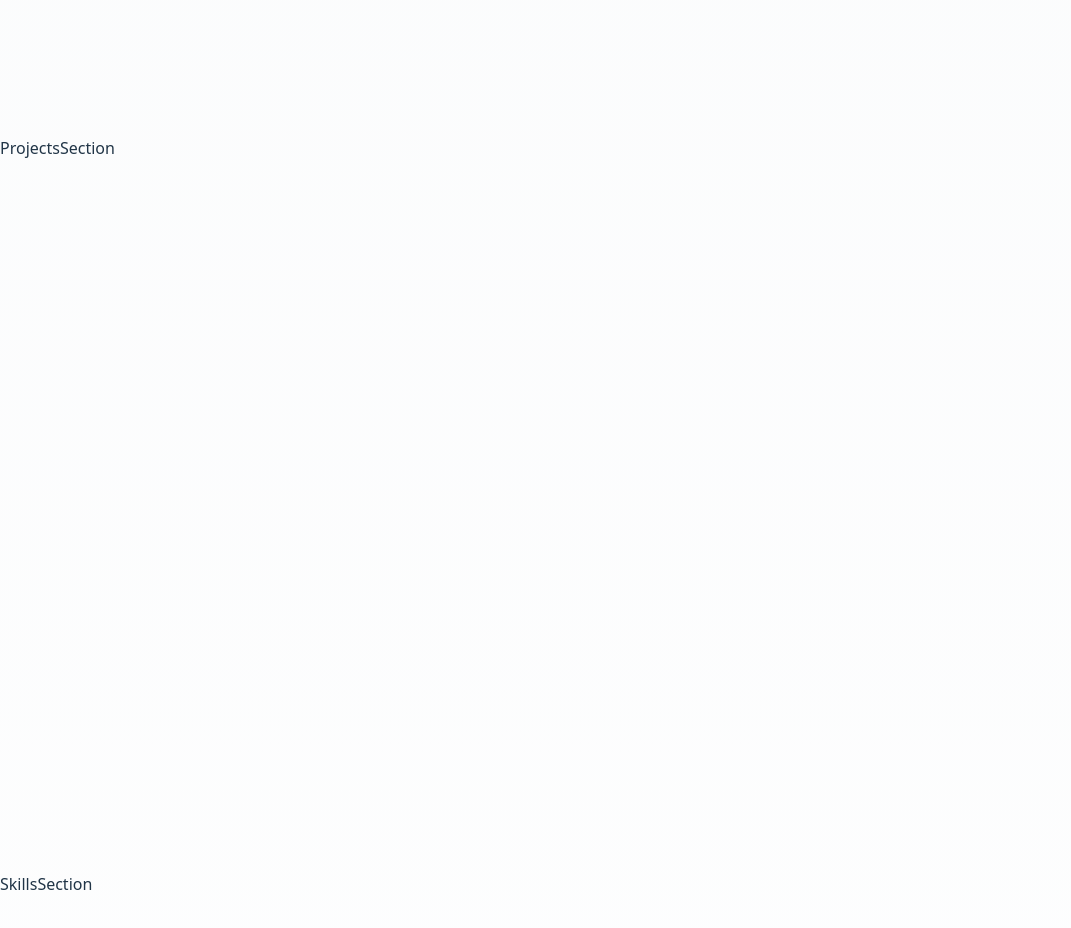
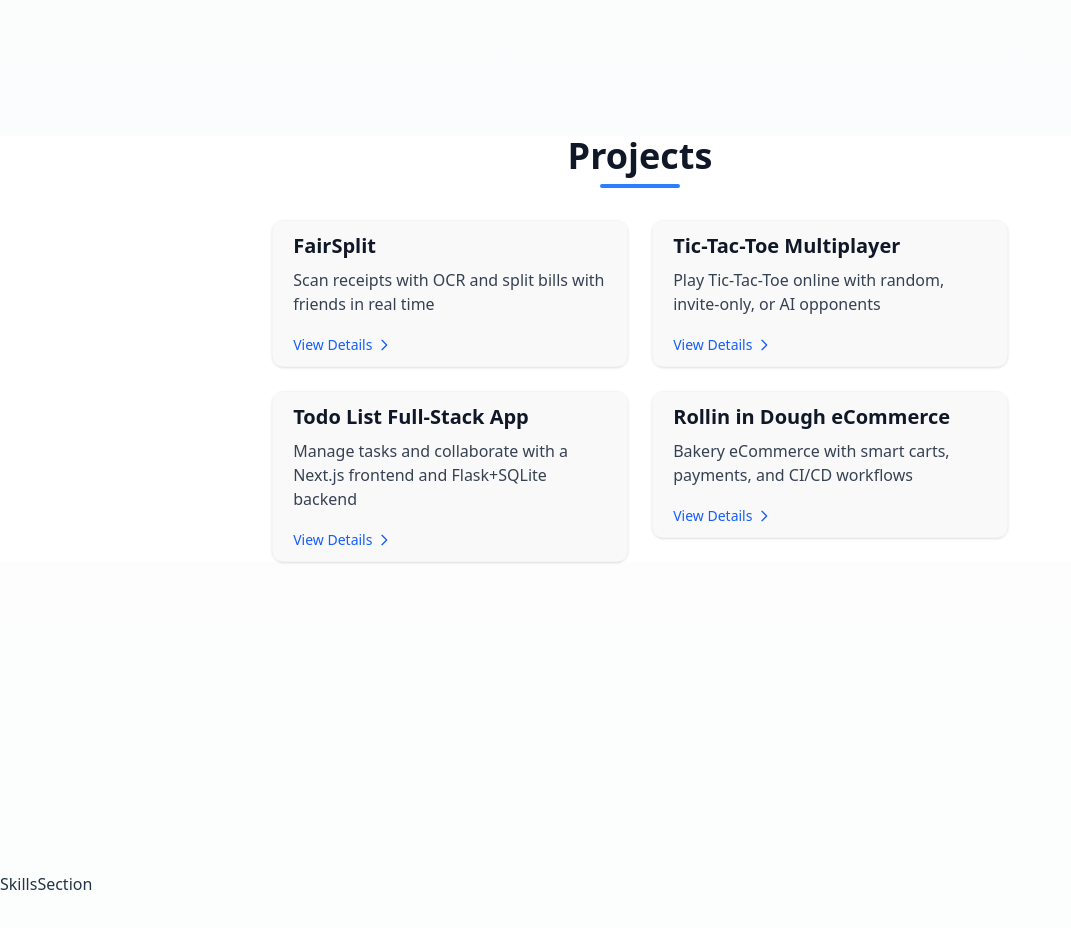
Before and after one commit to yoohyunk/yoohyunk, a React (Vite) app: page / in a window 1280 px wide. Shown: the part 1560-2488 px from the top of the page, without its empty margins (0-1071 px from the left). Built offline with nearby package versions, Linux system fonts and the light colour scheme.

Commit message:
feat: Add Projects section with card and modal components
- Create ProjectCard and ProjectModal components

- Add Project type definition

- Include projects data file

- Implement Projects section with animations

```diff
--- /dev/null
+++ b/src/components/ProjectCard.tsx
@@ -0,0 +1,39 @@
+import React from "react";
+import { Project } from "../types/project";
+
+interface ProjectCardProps {
+  project: Project;
+  onClick: () => void;
+}
+
+export default function ProjectCard({ project, onClick }: ProjectCardProps) {
+  return (
+    <div className="bg-white rounded-xl border border-gray-100 shadow-sm">
+      <button
+        onClick={onClick}
+        className="w-full text-left p-6 rounded-xl hover:bg-blue-50 transition-all duration-300 bg-white"
+      >
+        <h3 className="text-xl font-semibold mb-2 text-gray-900 group-hover:text-blue-600 transition-colors">
+          {project.title}
+        </h3>
+        <p className="text-gray-700 mb-4">{project.summary}</p>
+        <span className="text-sm text-blue-600 font-medium inline-flex items-center">
+          View Details
+          <svg
+            className="w-4 h-4 ml-1 group-hover:translate-x-1 transition-transform"
+            fill="none"
+            viewBox="0 0 24 24"
+            stroke="currentColor"
+          >
+            <path
+              strokeLinecap="round"
+              strokeLinejoin="round"
+              strokeWidth={2}
+              d="M9 5l7 7-7 7"
+            />
+          </svg>
+        </span>
+      </button>
+    </div>
+  );
+}
--- /dev/null
+++ b/src/components/ProjectModal.tsx
@@ -0,0 +1,74 @@
+import React from "react";
+import { Project } from "../types/project";
+import { createPortal } from "react-dom";
+
+interface ProjectModalProps {
+  project: Project;
+  onClose: () => void;
+}
+
+export default function ProjectModal({ project, onClose }: ProjectModalProps) {
+  return createPortal(
+    <div
+      className="fixed inset-0 flex items-center justify-center z-50 bg-black/50 backdrop-blur-sm p-4"
+      onClick={onClose}
+    >
+      <div
+        className="bg-white rounded-2xl p-8 shadow-xl max-w-lg w-full mx-4 relative"
+        onClick={(e) => e.stopPropagation()}
+      >
+        <h3 className="text-2xl font-semibold mb-4 text-gray-900">
+          {project.title}
+        </h3>
+        <p className="text-gray-700 mb-6 leading-relaxed">
+          {project.description}
+        </p>
+        <div className="mb-6">
+          <h4 className="text-sm font-semibold text-gray-900 mb-2">
+            Technologies
+          </h4>
+          <div className="flex flex-wrap gap-2">
+            {project.tech.map((tech) => (
+              <span
+                key={tech}
+                className="px-3 py-1 bg-blue-50 text-blue-600 rounded-full text-sm"
+              >
+                {tech}
+              </span>
+            ))}
+          </div>
+        </div>
+        <div className="flex justify-between items-center">
+          <a
+            href={project.link}
+            target="_blank"
+            rel="noopener noreferrer"
+            className="text-blue-600 font-medium hover:underline inline-flex items-center group"
+          >
+            View on GitHub
+            <svg
+              className="w-4 h-4 ml-1 group-hover:translate-x-1 transition-transform"
+              fill="none"
+              viewBox="0 0 24 24"
+              stroke="currentColor"
+            >
+              <path
+                strokeLinecap="round"
+                strokeLinejoin="round"
+                strokeWidth={2}
+                d="M9 5l7 7-7 7"
+              />
+            </svg>
+          </a>
+          <button
+            onClick={onClose}
+            className="px-4 py-2 text-sm font-medium text-gray-600 hover:text-gray-900 transition-colors"
+          >
+            Close
+          </button>
+        </div>
+      </div>
+    </div>,
+    document.body
+  );
+}
--- /dev/null
+++ b/src/data/projects.json
@@ -0,0 +1,46 @@
+[
+  {
+    "title": "FairSplit",
+    "summary": "Scan receipts with OCR and split bills with friends in real time",
+    "description": "FairSplit is built with Django & Supabase, using OCR to scan receipts for accurate, real-time bill splitting among friends.",
+    "link": "https://github.com/yoohyunk/FairSplit",
+    "tech": ["Django", "Supabase", "Tailwind CSS", "OCR"]
+  },
+  {
+    "title": "Tic-Tac-Toe Multiplayer",
+    "summary": "Play Tic-Tac-Toe online with random, invite-only, or AI opponents",
+    "description": "This React Native & Firebase game supports random matches, invite-only rooms, and easy/hard AI modes, handling room setup, state syncing, and seamless transitions to results.",
+    "link": "https://github.com/yoohyunk/TicTacToeApp",
+    "tech": [
+      "React Native",
+      "Firebase Auth",
+      "Firestore",
+      "Expo",
+      "TypeScript",
+      "AI Logic"
+    ]
+  },
+  {
+    "title": "Todo List Full-Stack App",
+    "summary": "Manage tasks and collaborate with a Next.js frontend and Flask+SQLite backend",
+    "description": "A full-stack Todo List application featuring task and list management, collaborator invites, and real-time progress tracking, powered by Next.js, Flask, and SQLite.",
+    "link": "https://github.com/yoohyunk/todo-list-frontend",
+    "tech": ["Next.js", "React", "Flask", "SQLite", "REST API"]
+  },
+  {
+    "title": "Rollin in Dough eCommerce",
+    "summary": "Bakery eCommerce with smart carts, payments, and CI/CD workflows",
+    "description": "Rollin in Dough is a bakery-focused eCommerce platform featuring local & Firestore carts, automatic cart merging on login, Firebase Auth, Square payment integration, token-verified middleware, and full CI/CD workflows.",
+    "link": "https://github.com/yoohyunk/rollin-in-dough",
+    "tech": [
+      "React",
+      "Next.js",
+      "Tailwind CSS",
+      "Firebase Auth",
+      "Firestore",
+      "Square API",
+      "Node.js",
+      "Jest"
+    ]
+  }
+]
--- a/src/pages/ProjectsSection.tsx
+++ b/src/pages/ProjectsSection.tsx
@@ -1,3 +1,84 @@
+import React, { useState, useEffect, useRef } from "react";
+import projects from "../data/projects.json";
+import ProjectCard from "../components/ProjectCard";
+import ProjectModal from "../components/ProjectModal";
+
 export default function ProjectsSection() {
-  return <div>ProjectsSection</div>;
+  const [selectedIndex, setSelectedIndex] = useState<number | null>(null);
+  const [isVisible, setIsVisible] = useState(false);
+  const sectionRef = useRef<HTMLElement>(null);
+
+  useEffect(() => {
+    const observer = new IntersectionObserver(
+      ([entry]) => {
+        // Update visibility based on intersection status
+        setIsVisible(entry.isIntersecting);
+      },
+      {
+        threshold: 0.1, // 10% of the section is visible
+        rootMargin: "-100px", // Add some margin to trigger earlier
+      }
+    );
+
+    if (sectionRef.current) {
+      observer.observe(sectionRef.current);
+    }
+
+    return () => {
+      if (sectionRef.current) {
+        observer.unobserve(sectionRef.current);
+      }
+    };
+  }, []);
+
+  return (
+    <section
+      ref={sectionRef}
+      className={`w-full bg-white transition-all duration-1000 transform ${
+        isVisible ? "opacity-100 translate-y-0" : "opacity-0 translate-y-10"
+      }`}
+    >
+      <div className="max-w-3xl mx-auto px-4">
+        <h2
+          className={`text-4xl font-bold mb-8 text-gray-900 text-center transition-all duration-700 delay-300 transform ${
+            isVisible ? "opacity-100 translate-y-0" : "opacity-0 translate-y-10"
+          }`}
+        >
+          Projects
+          <div
+            className={`h-1 w-20 bg-blue-500 mx-auto mt-2 rounded-full transition-all duration-700 delay-500 transform ${
+              isVisible ? "opacity-100 scale-100" : "opacity-0 scale-0"
+            }`}
+          />
+        </h2>
+        <div className="grid gap-6 md:grid-cols-2">
+          {projects.map((project, index) => (
+            <div
+              key={project.title}
+              className={`transition-all duration-700 transform ${
+                isVisible
+                  ? "opacity-100 translate-y-0"
+                  : "opacity-0 translate-y-10"
+              }`}
+              style={{
+                transitionDelay: isVisible ? `${700 + index * 200}ms` : "0ms",
+              }}
+            >
+              <ProjectCard
+                project={project}
+                onClick={() => setSelectedIndex(index)}
+              />
+            </div>
+          ))}
+        </div>
+      </div>
+
+      {selectedIndex !== null && (
+        <ProjectModal
+          project={projects[selectedIndex]}
+          onClose={() => setSelectedIndex(null)}
+        />
+      )}
+    </section>
+  );
 }
--- /dev/null
+++ b/src/types/project.ts
@@ -0,0 +1,7 @@
+export interface Project {
+  title: string;
+  summary: string;
+  description: string;
+  tech: string[];
+  link: string;
+}
```
